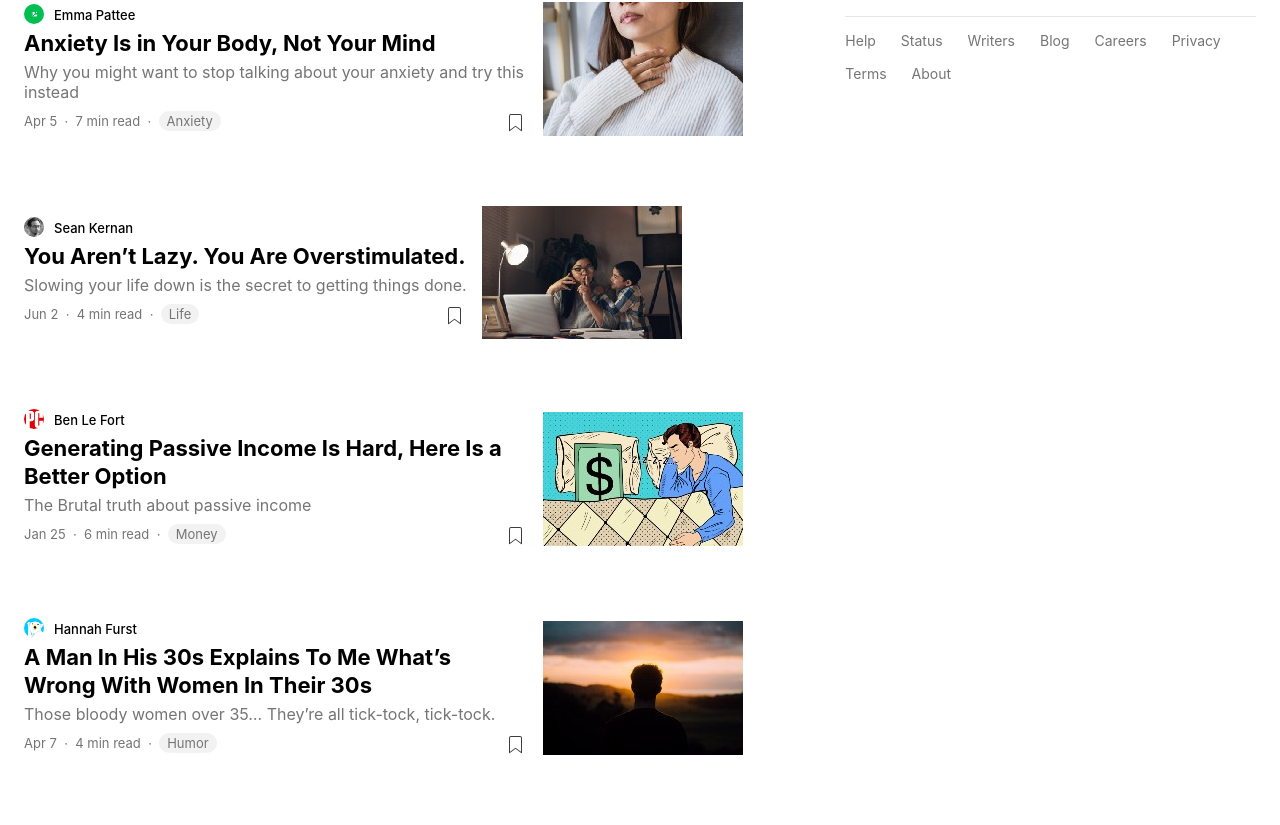
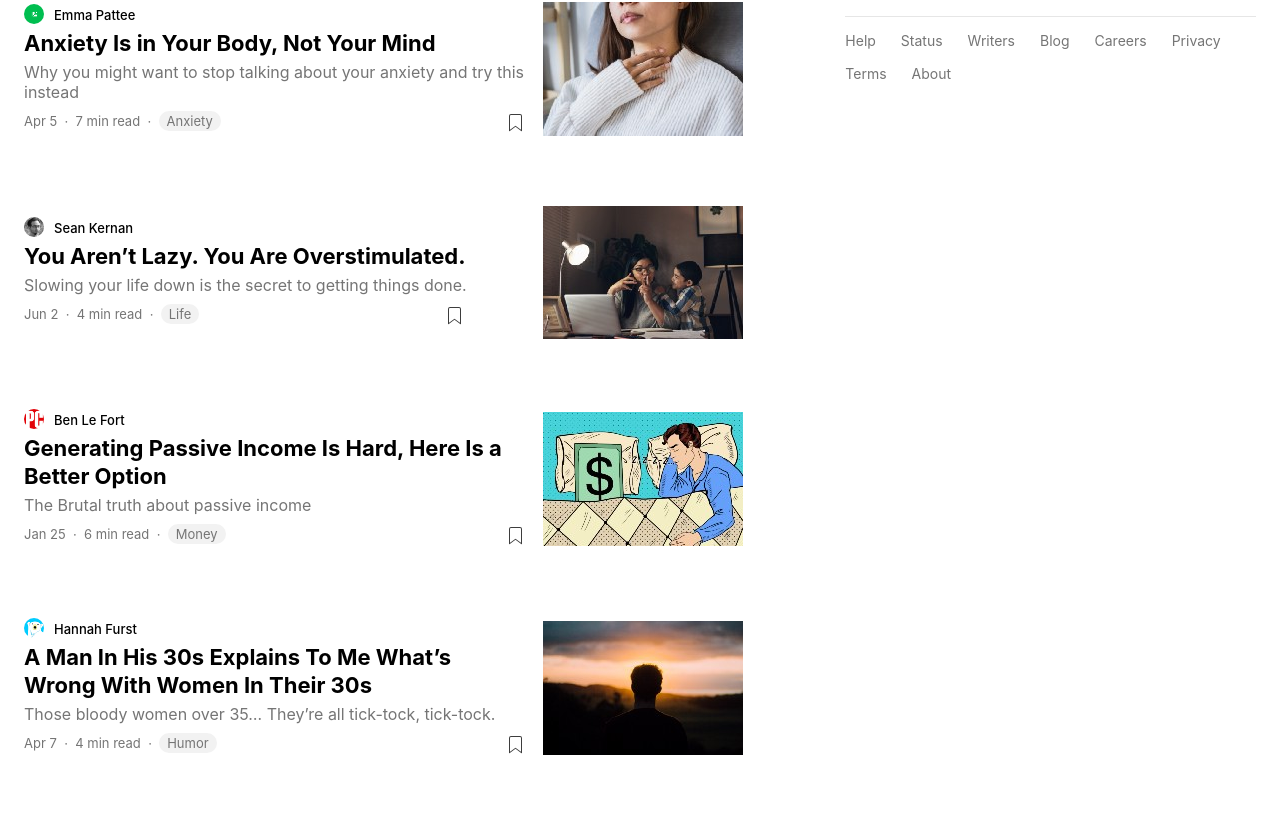
Before and after one commit to gokhangerdan/medium-clone, a React (Create React App) app: page / in a window 1280 px wide. Shown: the part 1127-1952 px from the top of the page. Built offline with nearby package versions, Linux system fonts and the light colour scheme.

Commit message:
fixed image position for shor titles

```diff
--- a/src/App.scss
+++ b/src/App.scss
@@ -196,7 +196,7 @@
   }
   display: flex;
   align-items: center;
-  justify-content: flex-start;
+  justify-content: space-between;
   margin: 30px 0;
   width: 100%;
   .Post_Body {
```
